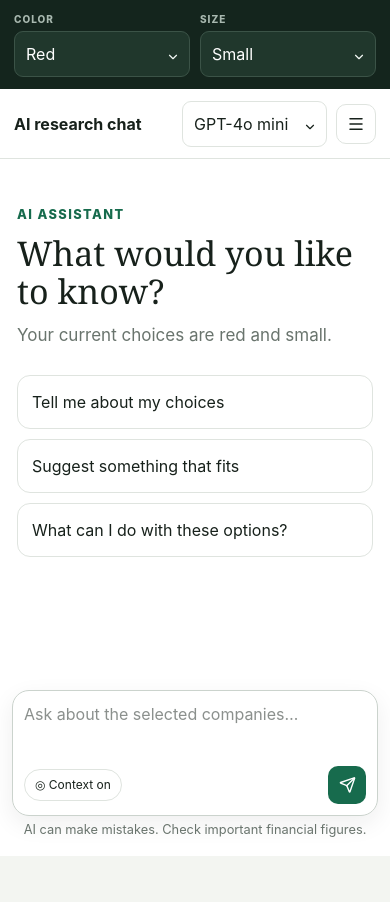
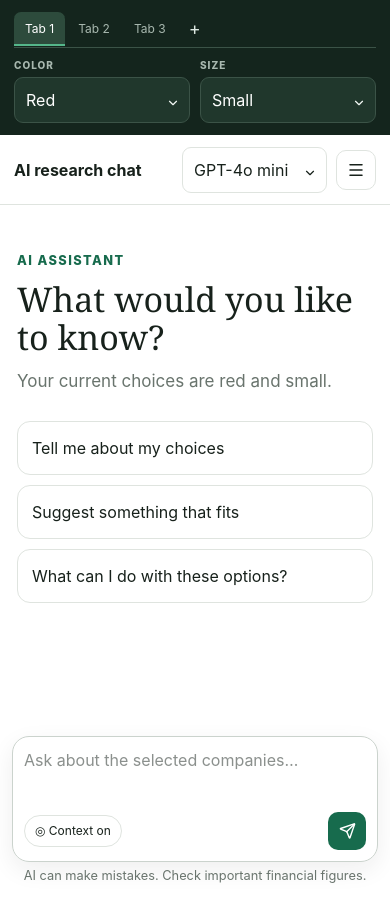
Before and after one commit to elenachoi1/ai-lca-tools, a React (Vite) app in the folder retail-chat/: page / in a window 390 px wide. Before the commit the page ends 856 px from the top, so only its background shows below. Built offline with nearby package versions, Linux system fonts and the light colour scheme.

Commit message:
Add editable sidebar tabs

```diff
--- a/retail-chat/src/App.jsx
+++ b/retail-chat/src/App.jsx
@@ -8,6 +8,7 @@ import { useOpenRouterChat } from './useOpenRouterChat'
 
 const COLORS = ['Red', 'Green', 'Blue']
 const SIZES = ['Small', 'Medium', 'Large']
+const DEFAULT_TABS = ['Tab 1', 'Tab 2', 'Tab 3']
 const MODELS = [['openai/gpt-4o-mini', 'GPT-4o mini'], ['anthropic/claude-3.5-sonnet', 'Claude 3.5 Sonnet'], ['google/gemini-2.0-flash-001', 'Gemini 2.0 Flash'], ['meta-llama/llama-3.3-70b-instruct', 'Llama 3.3 70B']]
 const SUGGESTIONS = ['Tell me about my choices', 'Suggest something that fits', 'What can I do with these options?']
 const MENU_TOOLS = [
@@ -43,6 +44,13 @@ export default function App() {
   const prefs = useRef(loadJSON('retail-chat-prefs', {})).current
   const [color, setColor] = useState(prefs.color || COLORS[0])
   const [size, setSize] = useState(prefs.size || SIZES[0])
+  const [tabs, setTabs] = useState(() => {
+    const saved = loadJSON('retail-chat-tabs', DEFAULT_TABS)
+    return Array.isArray(saved) && saved.length ? saved : DEFAULT_TABS
+  })
+  const [activeTab, setActiveTab] = useState(() => localStorage.getItem('retail-chat-active-tab') || DEFAULT_TABS[0])
+  const [editingTab, setEditingTab] = useState(null)
+  const [tabNameDraft, setTabNameDraft] = useState('')
   const [sidebarWidth, setSidebarWidth] = useState(() => {
     const saved = Number(localStorage.getItem('retail-chat-sidebar-width'))
     return Number.isFinite(saved) && saved >= 180 && saved <= 600 ? saved : 220
@@ -61,6 +69,35 @@ export default function App() {
   const scrollRef = useRef(null)
   useEffect(() => localStorage.setItem('retail-chat-prefs', JSON.stringify({ color, size, model })), [color, size, model])
   useEffect(() => localStorage.setItem('retail-chat-sidebar-width', String(sidebarWidth)), [sidebarWidth])
+  useEffect(() => localStorage.setItem('retail-chat-active-tab', activeTab), [activeTab])
+  useEffect(() => localStorage.setItem('retail-chat-tabs', JSON.stringify(tabs)), [tabs])
+
+  const addTab = () => {
+    const usedNumbers = new Set(tabs.map(tab => Number(tab.match(/^Tab (\d+)$/)?.[1])).filter(Number.isFinite))
+    let number = 1
+    while (usedNumbers.has(number)) number += 1
+    const newTab = `Tab ${number}`
+    setTabs(current => [...current, newTab])
+    setActiveTab(newTab)
+  }
+  const startRenamingTab = tab => {
+    setEditingTab(tab)
+    setTabNameDraft(tab)
+  }
+  const finishRenamingTab = () => {
+    if (!editingTab) return
+    const nextName = tabNameDraft.trim()
+    if (nextName && (nextName === editingTab || !tabs.includes(nextName))) {
+      setTabs(current => current.map(tab => tab === editingTab ? nextName : tab))
+      if (activeTab === editingTab) setActiveTab(nextName)
+    }
+    setEditingTab(null)
+    setTabNameDraft('')
+  }
+  const cancelRenamingTab = () => {
+    setEditingTab(null)
+    setTabNameDraft('')
+  }
 
   const resizeSidebar = event => {
     event.preventDefault()
@@ -104,7 +141,7 @@ export default function App() {
       }
     }
   }), [color, size])
-  const systemPrompt = `You are a concise assistant. ${contextOn ? `The user's current choices are color: ${color}, and size: ${size}. Use the menu tools when you need to read or change these choices.` : ''}`
+  const systemPrompt = `You are a concise assistant. ${contextOn ? `The user is viewing ${activeTab}. Their current choices are color: ${color}, and size: ${size}. Use the menu tools when you need to read or change these choices.` : ''}`
   const save = finished => {
     if (!finished.some(m => m.role === 'user')) return
     const id = currentId || crypto.randomUUID(), chatTitle = finished.find(m => m.role === 'user').content.slice(0, 60)
@@ -122,8 +159,19 @@ export default function App() {
 
   return <div className="app-shell" style={{ '--sidebar-width': `${sidebarWidth}px` }}>
     <aside className="sidebar">
-      <Select label="Color" value={color} onChange={setColor}>{COLORS.map(value=><option key={value}>{value}</option>)}</Select>
-      <Select label="Size" value={size} onChange={setSize}>{SIZES.map(value=><option key={value}>{value}</option>)}</Select>
+      <nav className="sidebar-tabs" aria-label="Data tabs" role="tablist">
+        {tabs.map(tab => editingTab === tab
+          ? <input key={tab} className="tab-name-input" aria-label={`Rename ${tab}`} value={tabNameDraft} onChange={event => setTabNameDraft(event.target.value)} onBlur={finishRenamingTab} onKeyDown={event => {
+              if (event.key === 'Enter') finishRenamingTab()
+              if (event.key === 'Escape') cancelRenamingTab()
+            }} autoFocus onFocus={event => event.target.select()}/>
+          : <button key={tab} type="button" role="tab" aria-selected={activeTab === tab} className={activeTab === tab ? 'active' : ''} onClick={() => setActiveTab(tab)} onDoubleClick={() => startRenamingTab(tab)} title="Double-click to rename">{tab}</button>)}
+        <button type="button" className="add-tab" aria-label="Add tab" title="Add tab" onClick={addTab}>+</button>
+      </nav>
+      <div className="tab-panel" role="tabpanel" aria-label={`${activeTab} controls`}>
+        <Select label="Color" value={color} onChange={setColor}>{COLORS.map(value=><option key={value}>{value}</option>)}</Select>
+        <Select label="Size" value={size} onChange={setSize}>{SIZES.map(value=><option key={value}>{value}</option>)}</Select>
+      </div>
     </aside>
     <div className="sidebar-resizer" role="separator" aria-label="Resize left panel" aria-orientation="vertical" aria-valuemin="180" aria-valuemax="600" aria-valuenow={sidebarWidth} tabIndex="0" onPointerDown={resizeSidebar} onKeyDown={resizeSidebarWithKeyboard}/>
     <main><header><div><b>AI research chat</b><small>{title}</small></div><div className="header-actions">
--- a/retail-chat/src/resizable-sidebar.css
+++ b/retail-chat/src/resizable-sidebar.css
@@ -5,6 +5,67 @@
 .sidebar {
   min-width: 0;
   overflow: auto;
+}
+
+.sidebar-tabs {
+  display: flex;
+  gap: 2px;
+  overflow-x: auto;
+  padding-bottom: 1px;
+  border-bottom: 1px solid #3b5347;
+}
+
+.sidebar-tabs button {
+  flex: 0 0 auto;
+  border: 0;
+  border-radius: 7px 7px 0 0;
+  padding: 8px 11px;
+  background: transparent;
+  color: #a8b8af;
+  font-size: 12px;
+  cursor: pointer;
+}
+
+.sidebar-tabs button:hover {
+  color: #f2f8f4;
+  background: #20372c;
+}
+
+.sidebar-tabs button.active {
+  color: #fff;
+  background: #2d4b3c;
+  box-shadow: inset 0 -2px #55b68a;
+}
+
+.sidebar-tabs button:focus-visible {
+  outline: 2px solid #78d0a8;
+  outline-offset: -2px;
+}
+
+.sidebar-tabs .add-tab {
+  min-width: 32px;
+  padding-inline: 9px;
+  color: #dce8e1;
+  font-size: 18px;
+  line-height: 1;
+}
+
+.sidebar-tabs .tab-name-input {
+  width: 78px;
+  min-width: 62px;
+  border: 1px solid #78d0a8;
+  border-radius: 6px 6px 0 0;
+  padding: 6px 8px;
+  outline: none;
+  background: #f5faf7;
+  color: #17211b;
+  font-size: 12px;
+}
+
+.tab-panel {
+  display: flex;
+  flex-direction: column;
+  gap: 18px;
 }
 
 .sidebar-resizer {
@@ -44,4 +105,14 @@
   .sidebar-resizer {
     display: none;
   }
+
+  .sidebar {
+    grid-template-columns: 1fr;
+  }
+
+  .tab-panel {
+    display: grid;
+    grid-template-columns: 1fr 1fr;
+    gap: 10px;
+  }
 }
```
